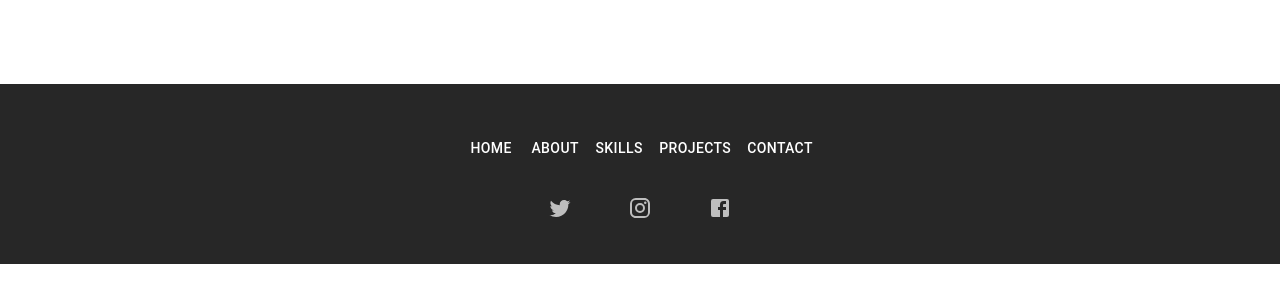
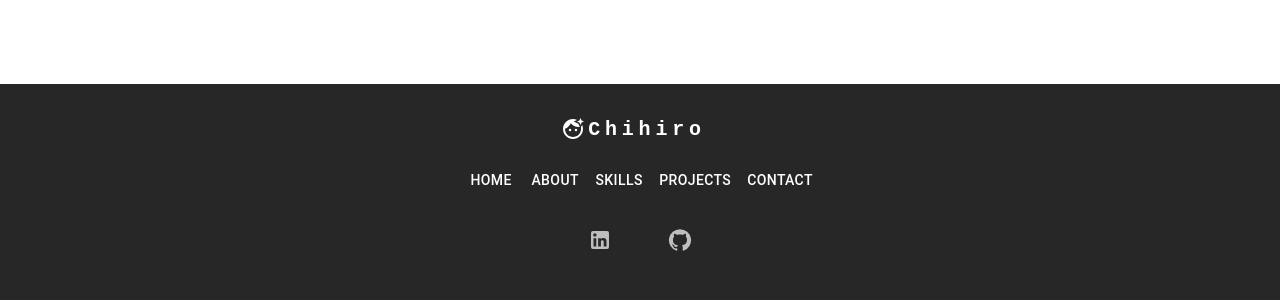
Before and after one commit to Chihiro88G/aboutme-docker, a React (Create React App) app: page / in a window 1280 px wide. Shown: the part 785-1085 px from the top of the page. Before the commit the page ends 1049 px from the top, so only its background shows below. Built offline with nearby package versions, Linux system fonts and the light colour scheme; the HTML template or start-up script is replaced by a standard one.

Commit message:
added footer links and a logo

```diff
--- /dev/null
+++ b/src/components/Logo.js
@@ -0,0 +1,29 @@
+import { Fragment } from 'react';
+import Typography from '@mui/material/Typography';
+import FaceRetouchingNaturalIcon from '@mui/icons-material/FaceRetouchingNatural';
+
+export default function Logo() {
+
+  return (
+    <Fragment>
+      <FaceRetouchingNaturalIcon sx={{ margin: '3px' }}/>
+      <Typography
+        variant="h6"
+        noWrap
+        component="a"
+        href="/"
+        sx={{
+          mr: 2,
+          display: 'flex',
+          fontFamily: 'monospace',
+          fontWeight: 700,
+          letterSpacing: '.3rem',
+          color: 'inherit',
+          textDecoration: 'none',
+        }}
+      >
+        Chihiro
+      </Typography>
+    </Fragment>
+  );
+}
--- a/src/layouts/Footer.js
+++ b/src/layouts/Footer.js
@@ -1,11 +1,10 @@
 import BottomNavigationAction from "@mui/material/BottomNavigationAction";
-import TwitterIcon from "@mui/icons-material/Twitter";
-import InstagramIcon from "@mui/icons-material/Instagram";
-import FacebookIcon from "@mui/icons-material/Facebook";
+import LinkedInIcon from '@mui/icons-material/LinkedIn';
+import GitHubIcon from '@mui/icons-material/GitHub';
 import { Box } from "@mui/material";
 
-// import Logo from "../components/Logo";
 import { getPages } from "../utils/getPages";
+import Logo from "../components/Logo";
 import NavContainer from "../components/NavContainer";
 import PageButton from "./PageButton";
 
@@ -22,7 +21,7 @@ export default function Footer() {
         }}
         >
         <Box sx={{ display: 'flex', justifyContent: 'center' }}>
-          {/* <Logo /> */}
+          <Logo />
         </Box>
         <Box sx={{ display: 'flex' }}>
           {getPages().map((page) => (
@@ -34,9 +33,8 @@ export default function Footer() {
         ))}
         </Box>
         <Box sx={{ textAlign: "center" }}>
-          <BottomNavigationAction label="Twitter" icon={<TwitterIcon />} />
-          <BottomNavigationAction label="Instagram" icon={<InstagramIcon />} />
-          <BottomNavigationAction label="Facebook" icon={<FacebookIcon />} />
+          <BottomNavigationAction label="LinkedIn" icon={<LinkedInIcon />} href="https://www.linkedin.com/in/chihiro-h/" target="_blank" />
+          <BottomNavigationAction label="Github" icon={<GitHubIcon />} href="https://github.com/Chihiro88G" target="_blank" />
         </Box>
       </Box>
     </NavContainer>
--- a/src/layouts/TopNavBar.js
+++ b/src/layouts/TopNavBar.js
@@ -1,14 +1,14 @@
 import Box from '@mui/material/Box';
 
-// import Logo from '../components/Logo';
+import { getPages } from '../utils/getPages';
+import Logo from '../components/Logo';
 import NavContainer from '../components/NavContainer';
-import { getPages } from '../utils/getPages';
 import PageButton from './PageButton';
 
 export default function TopNavBar() {
   return (
     <NavContainer component='header'>
-      {/* <Logo /> */}
+      <Logo />
       <Box sx={{ flexGrow: 1, display: 'flex', justifyContent: 'end' }}>
         {getPages().map((page) => (
           <PageButton
```
